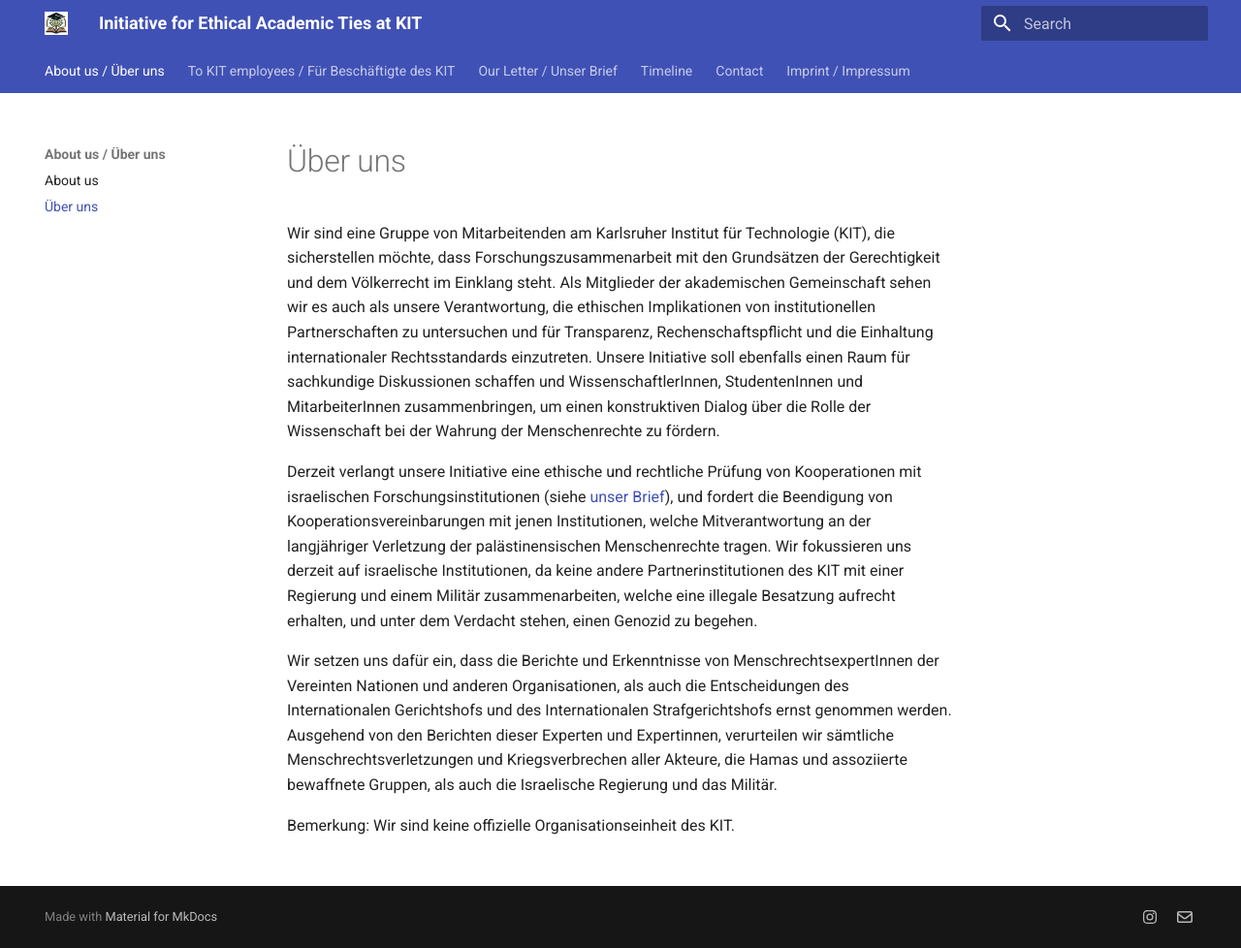
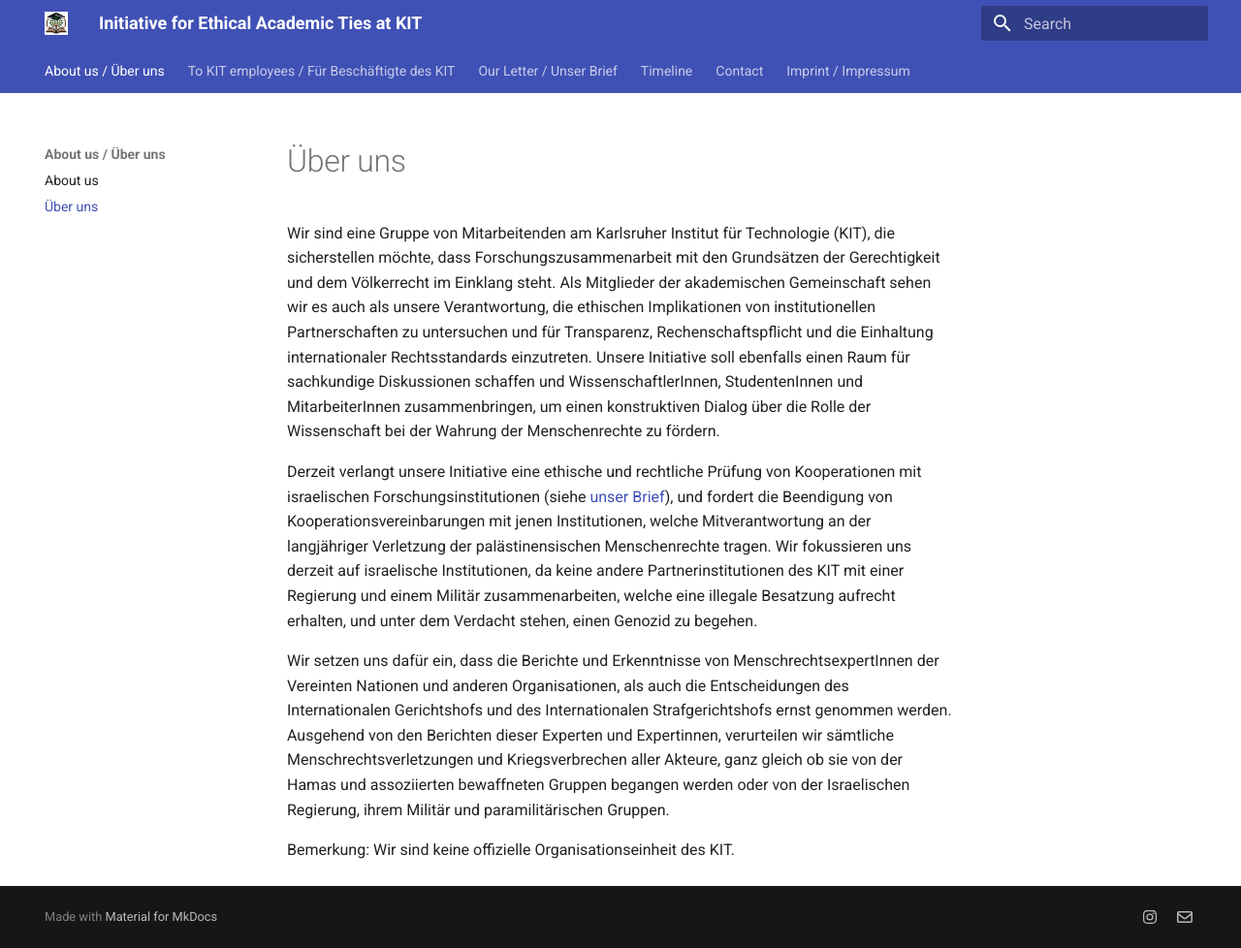
Before and after one commit to ieat-kit/ieat-kit.github.io, an MkDocs documentation site: the page built from docs/index-de.md, in a window 1280 px wide and 978 px high. Shown: the whole window at 97% size. Built offline with MkDocs 1.6.1 and Material for MkDocs 9.7.7, drawn with Linux system fonts in a browser that asks for light colours.

Commit message:
edit german über uns

```diff
--- a/docs/index-de.md
+++ b/docs/index-de.md
@@ -4,7 +4,7 @@ Wir sind eine Gruppe von Mitarbeitenden am Karlsruher Institut für Technologie
 
 Derzeit verlangt unsere Initiative eine ethische und rechtliche Prüfung von Kooperationen mit israelischen Forschungsinstitutionen (siehe [unser Brief]), und fordert die Beendigung von Kooperationsvereinbarungen mit jenen Institutionen, welche Mitverantwortung an der langjähriger Verletzung der palästinensischen Menschenrechte tragen. Wir fokussieren uns derzeit auf israelische Institutionen, da keine andere Partnerinstitutionen des KIT mit einer Regierung und einem Militär zusammenarbeiten, welche eine illegale Besatzung aufrecht erhalten, und unter dem Verdacht stehen, einen Genozid zu begehen.
 
-Wir setzen uns dafür ein, dass die Berichte und Erkenntnisse von MenschrechtsexpertInnen der Vereinten Nationen und anderen Organisationen, als auch die Entscheidungen des Internationalen Gerichtshofs und des Internationalen Strafgerichtshofs ernst genommen werden. Ausgehend von den Berichten dieser Experten und Expertinnen, verurteilen wir sämtliche Menschrechtsverletzungen und Kriegsverbrechen aller Akteure, die Hamas und assoziierte bewaffnete Gruppen, als auch die Israelische Regierung und das Militär.
+Wir setzen uns dafür ein, dass die Berichte und Erkenntnisse von MenschrechtsexpertInnen der Vereinten Nationen und anderen Organisationen, als auch die Entscheidungen des Internationalen Gerichtshofs und des Internationalen Strafgerichtshofs ernst genommen werden. Ausgehend von den Berichten dieser Experten und Expertinnen, verurteilen wir sämtliche Menschrechtsverletzungen und Kriegsverbrechen aller Akteure, ganz gleich ob sie von der Hamas und assoziierten bewaffneten Gruppen begangen werden oder von der Israelischen Regierung, ihrem Militär und paramilitärischen Gruppen.
 
 Bemerkung: Wir sind keine offizielle Organisationseinheit des KIT.
 [unser Brief]: ./letter-de.md
```
